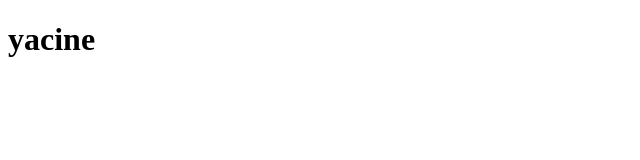
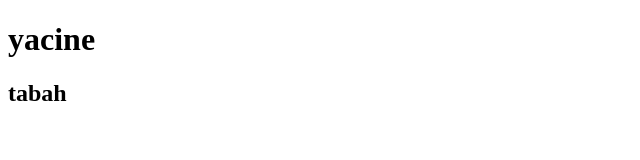
Before and after one commit to bahaahmd/test_project, a plain HTML site: page index2.html in a window 1280 px wide. Shown: the whole page, without its empty margins (0-640 px from the left). Drawn offline with Linux system fonts and the light colour scheme.

Commit message:
new modification

```diff
--- a/index2.html
+++ b/index2.html
@@ -8,6 +8,7 @@
 </head>
 <body>
     <h1>yacine</h1>
+    <h2>tabah</h2>
 
 </body>
 </html>
```
